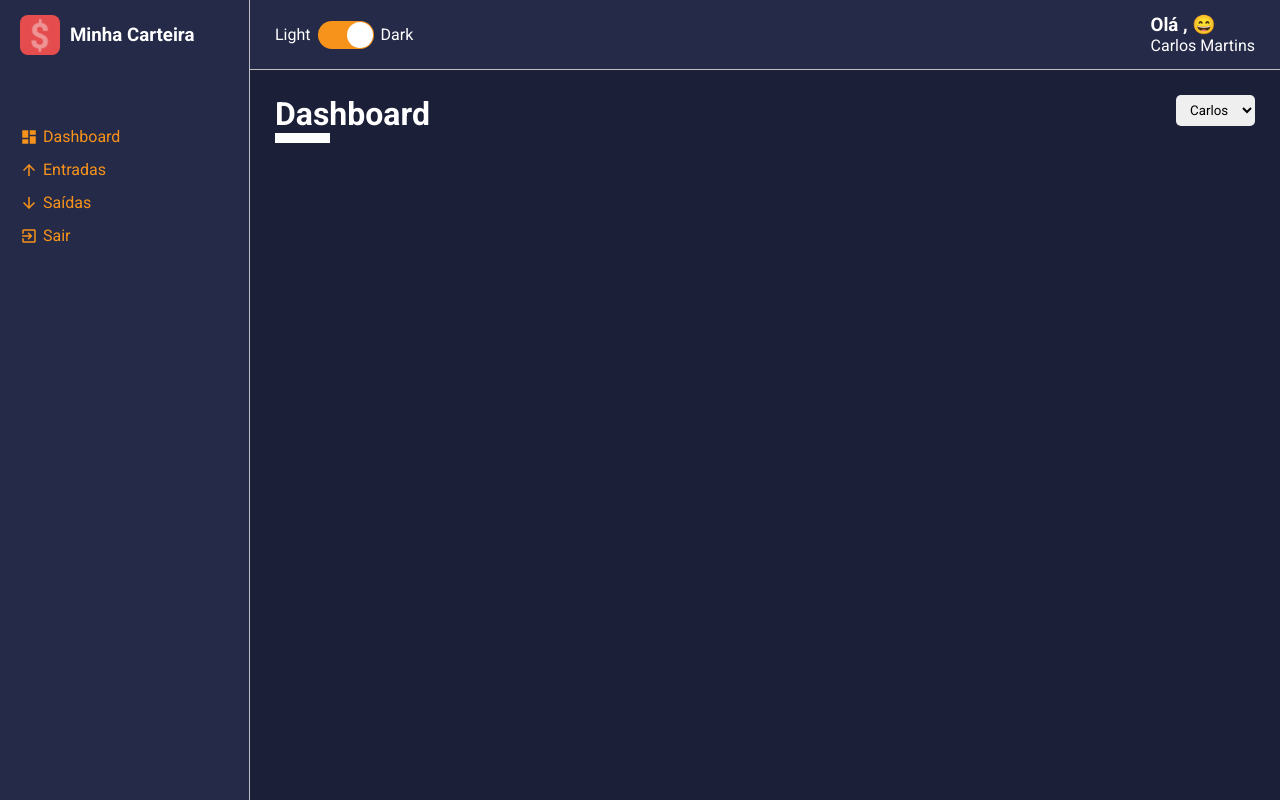
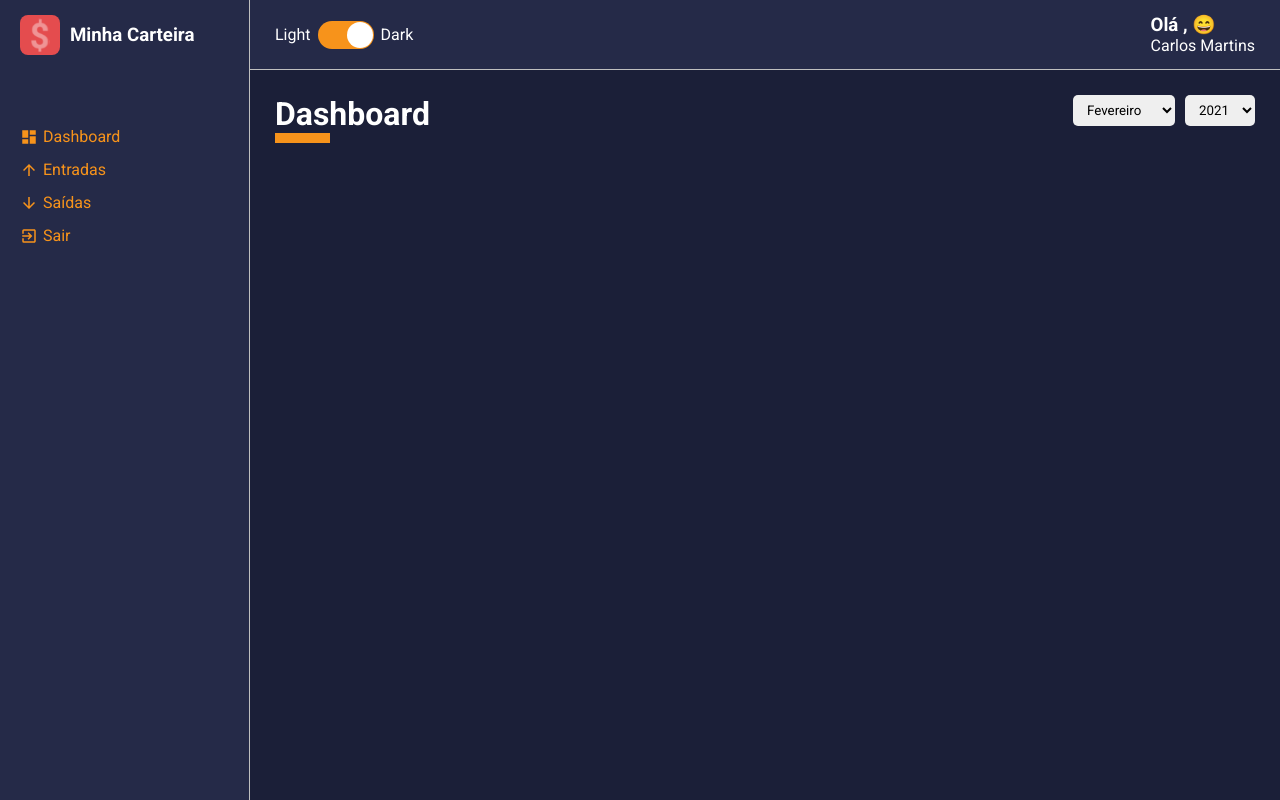
Before and after one commit to carlosemartins97/finances, a React (Create React App) app: page /dashboard in a window 1280 px wide. Built offline with nearby package versions, Linux system fonts and the light colour scheme.

Commit message:
Add Content in Dashboard layout

```diff
--- a/src/pages/Dashboard/index.tsx
+++ b/src/pages/Dashboard/index.tsx
@@ -1,20 +1,70 @@
-import React from 'react';
+import React, { useMemo, useState } from 'react';
 import ContentHeader from '../../core/components/ContentHeader';
 import SelectInput from '../../core/components/SelectInput';
+
+import listOfMonths from '../../core/utils/months';
+import gains from '../../repositories/gains';
+import expenses from '../../repositories/expenses';
 
 import { Container } from './styles';
 
 const Dashboard: React.FC = () => {
-    const options = [
-        {value: 'Carlos', label: 'Carlos'},
-        {value: 'Jon', label: 'Jon'},
-        {value: 'trab', label: 'trab'},
-    ]
+    const [monthSelected, setMonthSelected] = useState<number>(new Date().getMonth() + 1);
+    const [yearSelected, setYearSelected] = useState<number>(new Date().getFullYear());
+
+
+    const months = useMemo(() => {
+        return listOfMonths.map((month, index) => {
+            return {
+                value: index+1,
+                label: month
+            }
+        });
+    },[]);
+
+    const years = useMemo(() => {
+        let uniqueYears: number[] = [];
+
+        [...expenses, ...gains].forEach(item => {
+            const date = new Date(item.date);
+            const year = date.getFullYear();
+
+            if(!uniqueYears.includes(year)){
+                uniqueYears.push(year);
+            }
+        });
+        return uniqueYears.map(year => {
+            return {
+                value: year,
+                label: year,
+            }
+        });
+    },[]);
+
+    const handleMonthSelected = (month: string) => {
+        try {
+            const parseMonth = Number(month);
+            setMonthSelected(parseMonth)
+        }
+        catch(error) {
+            throw new Error('Invalid month value. Is accept 0 - 12')
+        }
+    }
+    const handleYearSelected = (month: string) => {
+        try {
+            const parseYear = Number(month);
+            setYearSelected(parseYear)
+        }
+        catch(error) {
+            throw new Error('Invalid year value. Is accept integer numbers.')
+        }
+    }
 
     return (
         <Container>
-            <ContentHeader title="Dashboard" lineColor='#fff'>
-                <SelectInput options={options} onChange={() => {}}/>
+            <ContentHeader title="Dashboard" lineColor='#f7931b'>
+                <SelectInput options={months} onChange={(e) => handleMonthSelected(e.target.value)} defaultValue={monthSelected}/>
+                <SelectInput options={years} onChange={(e) => handleYearSelected(e.target.value)} defaultValue={yearSelected} />
             </ContentHeader>
         </Container>
     )
```
